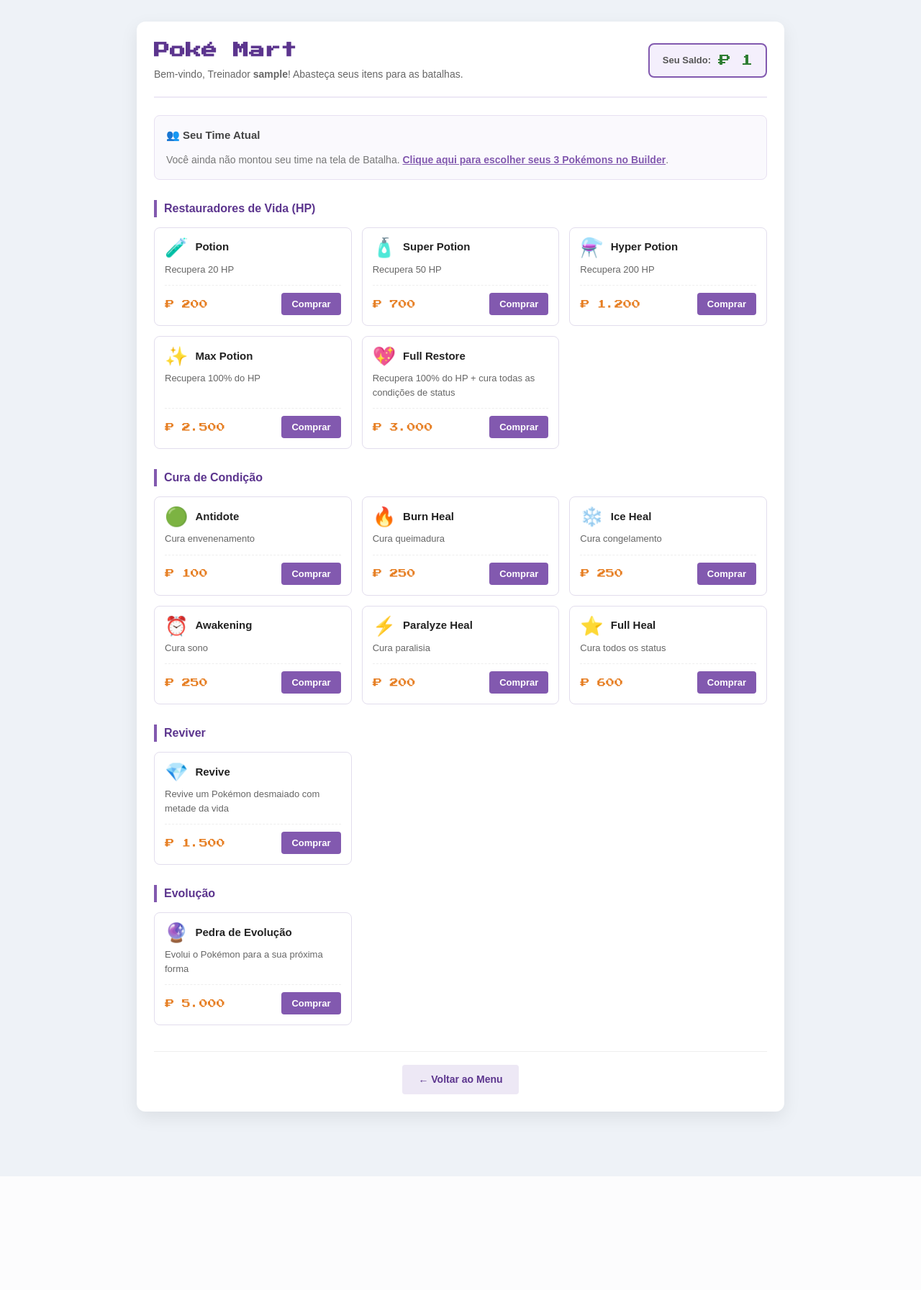
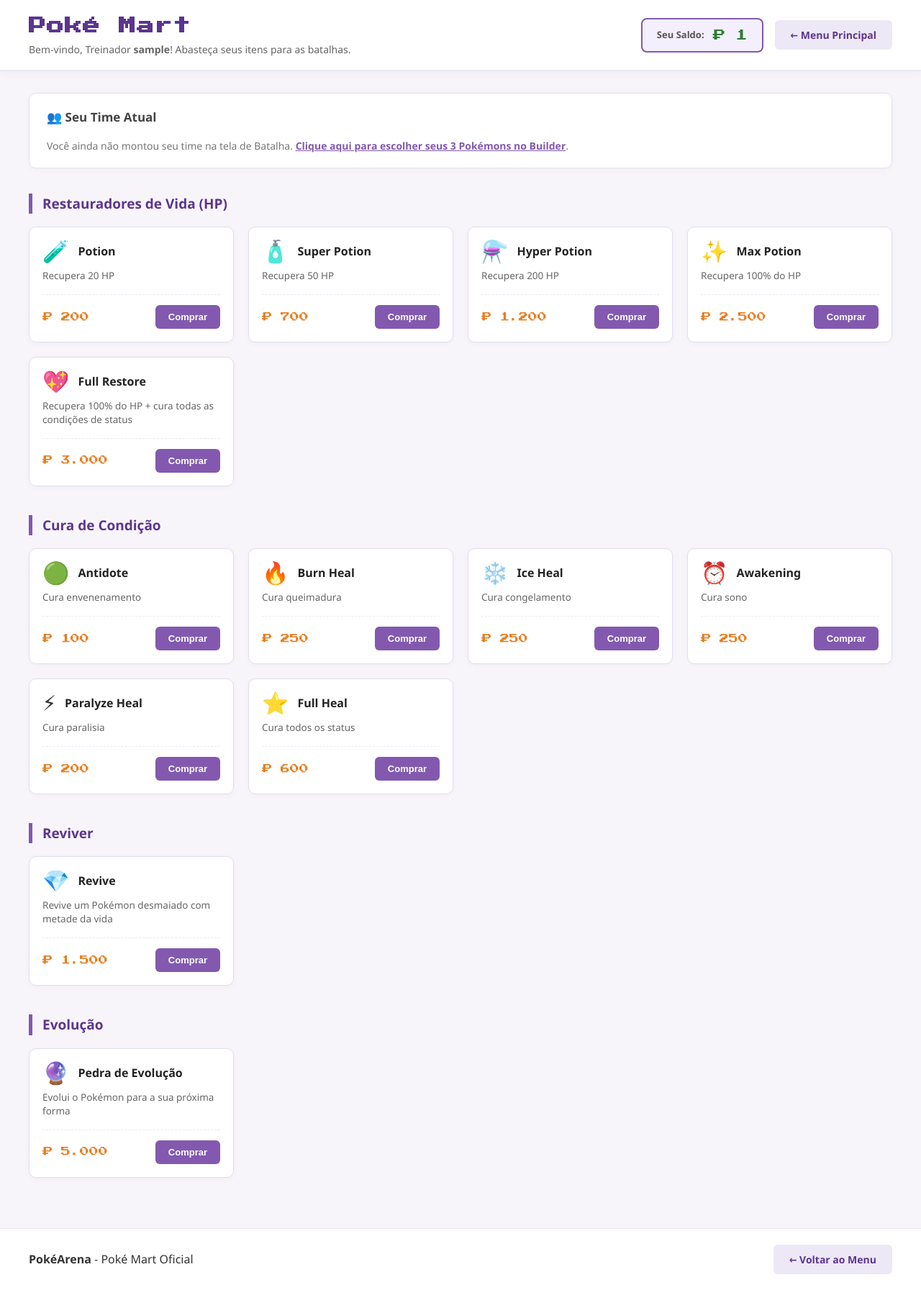
Before and after one commit to LuPrass/pokemon, a PHP site: template src/Views/loja/mart.php in a window 1280 px wide. Shown: the whole page at 72% size. Before the commit the page ends 1635 px from the top, so only its background shows below. Run offline with PHP 8.4, Linux system fonts and the light colour scheme; the template is opened without the code that fills it, so the values that code supplies are empty; the visitor is signed in with stand-in values (Sample User, id 1).

Commit message:
tela cheia pokemart - css

```diff
--- a/assets/css/mart.css
+++ b/assets/css/mart.css
@@ -1,34 +1,60 @@
 @import url('https://fonts.googleapis.com/css2?family=Press+Start+2P&display=swap');
 
-.mart-wrapper {
-    max-width: 900px;
-    margin: 30px auto;
-    padding: 24px;
-    background: #ffffff;
-    border-radius: 12px;
-    box-shadow: 0 8px 24px rgba(0, 0, 0, 0.08);
-    font-family: Arial, sans-serif;
+/* Reset e layout de tela cheia */
+html, body {
+    margin: 0;
+    padding: 0;
+    width: 100%;
+    min-height: 100vh;
+    background-color: #f7f5fa;
+    font-family: 'Segoe UI', Tahoma, Geneva, Verdana, sans-serif;
+    color: #333;
+    box-sizing: border-box;
 }
 
+*, *::before, *::after {
+    box-sizing: inherit;
+}
+
+.mart-wrapper {
+    width: 100%;
+    min-height: 100vh;
+    margin: 0;
+    padding: 0;
+    display: flex;
+    flex-direction: column;
+    background-color: #f7f5fa;
+}
+
+/* Barra superior / Cabeçalho em tela cheia */
 .mart-header {
+    width: 100%;
+    background: #ffffff;
+    padding: 18px 40px;
     display: flex;
     justify-content: space-between;
     align-items: center;
     flex-wrap: wrap;
-    gap: 15px;
-    padding-bottom: 20px;
+    gap: 20px;
     border-bottom: 2px solid #ede8f5;
+    box-shadow: 0 2px 10px rgba(92, 53, 142, 0.06);
+    position: sticky;
+    top: 0;
+    z-index: 100;
 }
 
 .mart-header .titulo-box {
-    text-align: left;
+    display: flex;
+    flex-direction: column;
+    gap: 4px;
 }
 
 .mart-header h1 {
     font-family: 'Press Start 2P', monospace;
-    font-size: 22px;
+    font-size: 24px;
     color: #5c358e;
-    margin: 0 0 6px 0;
+    margin: 0;
+    letter-spacing: 1px;
 }
 
 .mart-header p {
@@ -37,20 +63,27 @@
     font-size: 14px;
 }
 
+.mart-header-acoes {
+    display: flex;
+    align-items: center;
+    gap: 16px;
+    flex-wrap: wrap;
+}
+
 .carteira {
     background: #f4effc;
     border: 2px solid #8259af;
     border-radius: 8px;
-    padding: 10px 18px;
+    padding: 10px 20px;
     display: flex;
     align-items: center;
-    gap: 10px;
+    gap: 12px;
 }
 
 .carteira-rotulo {
     font-size: 13px;
     color: #555;
-    font-weight: bold;
+    font-weight: 600;
 }
 
 .carteira-saldo {
@@ -59,38 +92,52 @@
     color: #2e7d32;
 }
 
-/* Seção do time atual */
+/* Área central de conteúdo fluida */
+.mart-conteudo {
+    width: 100%;
+    padding: 30px 40px;
+    flex: 1;
+}
+
+/* Painel: Time Atual em barra horizontal */
 .painel-time {
-    margin: 24px 0;
-    padding: 16px;
-    background: #faf9fd;
+    background: #ffffff;
     border: 1px solid #e7e0f2;
-    border-radius: 8px;
+    border-radius: 10px;
+    padding: 20px 24px;
+    margin-bottom: 35px;
+    box-shadow: 0 2px 10px rgba(0, 0, 0, 0.03);
 }
 
 .painel-time h3 {
-    margin: 0 0 12px 0;
-    font-size: 15px;
+    margin: 0 0 16px 0;
+    font-size: 17px;
     color: #444;
     display: flex;
     align-items: center;
-    gap: 8px;
+    gap: 10px;
 }
 
 .grid-pokemons-usuario {
     display: grid;
-    grid-template-columns: repeat(auto-fill, minmax(240px, 1fr));
-    gap: 12px;
+    grid-template-columns: repeat(auto-fill, minmax(280px, 1fr));
+    gap: 16px;
 }
 
 .card-pokemon-mini {
-    background: #fff;
-    border: 1px solid #ddd;
-    border-radius: 6px;
-    padding: 10px;
+    background: #faf8fc;
+    border: 1px solid #ded6eb;
+    border-radius: 8px;
+    padding: 12px 16px;
     display: flex;
     align-items: center;
-    gap: 10px;
+    gap: 14px;
+    transition: transform 0.15s ease, border-color 0.15s ease;
+}
+
+.card-pokemon-mini:hover {
+    border-color: #8259af;
+    transform: translateY(-2px);
 }
 
 .card-pokemon-mini.desmaiado {
@@ -99,8 +146,8 @@
 }
 
 .card-pokemon-mini img {
-    width: 48px;
-    height: 48px;
+    width: 56px;
+    height: 56px;
     object-fit: contain;
 }
 
@@ -111,16 +158,18 @@
 
 .pokemon-mini-info b {
     display: block;
-    color: #333;
+    font-size: 15px;
+    color: #222;
+    margin-bottom: 3px;
 }
 
 .badge-status {
     display: inline-block;
-    padding: 2px 6px;
+    padding: 3px 8px;
     font-size: 11px;
     border-radius: 4px;
     font-weight: bold;
-    margin-top: 2px;
+    margin-top: 4px;
 }
 
 .badge-normal {
@@ -138,64 +187,67 @@
     color: #c62828;
 }
 
-/* Categorias e Vitrine de Itens */
+/* Categorias e Grid de Itens em tela cheia */
 .secao-categoria {
-    margin-top: 28px;
+    margin-bottom: 40px;
 }
 
 .secao-categoria h2 {
-    font-size: 16px;
+    font-size: 19px;
     color: #5c358e;
-    border-left: 4px solid #8259af;
-    padding-left: 10px;
-    margin: 0 0 14px 0;
+    border-left: 5px solid #8259af;
+    padding-left: 14px;
+    margin: 0 0 18px 0;
+    font-weight: 700;
 }
 
 .grid-itens {
     display: grid;
-    grid-template-columns: repeat(auto-fill, minmax(260px, 1fr));
-    gap: 14px;
+    grid-template-columns: repeat(auto-fill, minmax(280px, 1fr));
+    gap: 20px;
 }
 
 .item-card {
     background: #ffffff;
     border: 1px solid #e2dded;
-    border-radius: 8px;
-    padding: 14px;
+    border-radius: 10px;
+    padding: 18px;
     display: flex;
     flex-direction: column;
     justify-content: space-between;
-    transition: transform 0.15s ease, box-shadow 0.15s ease;
+    transition: transform 0.15s ease, box-shadow 0.15s ease, border-color 0.15s ease;
+    box-shadow: 0 2px 8px rgba(0, 0, 0, 0.03);
 }
 
 .item-card:hover {
-    transform: translateY(-2px);
-    box-shadow: 0 4px 12px rgba(130, 89, 175, 0.15);
+    transform: translateY(-3px);
+    box-shadow: 0 8px 20px rgba(130, 89, 175, 0.15);
     border-color: #8259af;
 }
 
 .item-topo {
     display: flex;
     align-items: center;
-    gap: 10px;
-    margin-bottom: 8px;
+    gap: 12px;
+    margin-bottom: 10px;
 }
 
 .item-icone {
-    font-size: 26px;
+    font-size: 30px;
     line-height: 1;
 }
 
 .item-nome {
-    font-size: 15px;
+    font-size: 16px;
     font-weight: bold;
     color: #222;
 }
 
 .item-descricao {
-    font-size: 13px;
+    font-size: 13.5px;
     color: #666;
-    margin-bottom: 12px;
+    margin-bottom: 16px;
+    line-height: 1.4;
     flex-grow: 1;
 }
 
@@ -203,13 +255,13 @@
     display: flex;
     align-items: center;
     justify-content: space-between;
-    padding-top: 10px;
-    border-top: 1px dashed #eee;
+    padding-top: 14px;
+    border-top: 1px dashed #ede8f5;
 }
 
 .item-preco {
     font-family: 'Press Start 2P', monospace;
-    font-size: 12px;
+    font-size: 13px;
     color: #e67e22;
 }
 
@@ -217,37 +269,64 @@
     background: #8259af;
     color: #fff;
     border: none;
-    border-radius: 4px;
-    padding: 8px 14px;
+    border-radius: 6px;
+    padding: 9px 18px;
     font-size: 13px;
     font-weight: bold;
     cursor: pointer;
-    transition: background 0.15s ease;
+    transition: background 0.15s ease, transform 0.1s ease;
 }
 
 .btn-comprar:hover {
     background: #6a4299;
+    transform: scale(1.02);
 }
 
+/* Rodapé em barra de largura total */
 .rodape-nav {
-    margin-top: 36px;
-    padding-top: 18px;
-    border-top: 1px solid #eee;
-    text-align: center;
+    width: 100%;
+    margin-top: auto;
+    padding: 22px 40px;
+    background: #ffffff;
+    border-top: 1px solid #ede8f5;
+    display: flex;
+    justify-content: space-between;
+    align-items: center;
+    flex-wrap: wrap;
+    gap: 15px;
 }
 
 .btn-voltar {
-    display: inline-block;
+    display: inline-flex;
+    align-items: center;
+    gap: 8px;
     padding: 10px 22px;
     background: #ede8f5;
     color: #5c358e;
     text-decoration: none;
-    border-radius: 4px;
+    border-radius: 6px;
     font-weight: bold;
     font-size: 14px;
-    transition: background 0.15s ease;
+    transition: background 0.15s ease, color 0.15s ease;
 }
 
 .btn-voltar:hover {
     background: #dfd4ef;
+    color: #44246d;
 }
+
+/* Responsividade para telas menores */
+@media (max-width: 768px) {
+    .mart-header {
+        padding: 16px 20px;
+    }
+    .mart-conteudo {
+        padding: 20px 16px;
+    }
+    .rodape-nav {
+        padding: 18px 20px;
+    }
+    .grid-pokemons-usuario, .grid-itens {
+        grid-template-columns: 1fr;
+    }
+}
--- a/src/Views/loja/mart.php
+++ b/src/Views/loja/mart.php
@@ -112,24 +112,29 @@ if (!empty($itensBanco)) {
     <meta name="viewport" content="width=device-width, initial-scale=1.0">
     <title>PokeArena - Poké Mart</title>
     <link rel="stylesheet" href="assets/css/style.css">
-    <link rel="stylesheet" href="assets/css/menu.css">
     <link rel="stylesheet" href="assets/css/mart.css">
 </head>
 <body>
 
     <div class="mart-wrapper">
 
-        <!-- Cabeçalho da Poké Mart -->
+        <!-- Cabeçalho da Poké Mart em tela cheia -->
         <header class="mart-header">
             <div class="titulo-box">
                 <h1>Poké Mart</h1>
                 <p>Bem-vindo, Treinador <b><?php echo htmlspecialchars($usuarioNome); ?></b>! Abasteça seus itens para as batalhas.</p>
             </div>
+            <div class="mart-header-acoes">
                 <div class="carteira">
                     <span class="carteira-rotulo">Seu Saldo:</span>
                     <span class="carteira-saldo">₽ <?php echo number_format($saldo, 0, ',', '.'); ?></span>
                 </div>
+                <a class="btn-voltar" href="index.php?rota=menu">← Menu Principal</a>
+            </div>
         </header>
+
+        <!-- Conteúdo Principal em Tela Cheia -->
+        <div class="mart-conteudo">
 
             <!-- Painel: Visualização dos Pokémons do Treinador -->
             <section class="painel-time">
@@ -190,8 +195,11 @@ if (!empty($itensBanco)) {
                 <?php endforeach; ?>
             </main>
 
-        <!-- Navegação / Rodapé -->
+        </div>
+
+        <!-- Rodapé em Barra de Largura Total -->
         <footer class="rodape-nav">
+            <span><b>PokéArena</b> - Poké Mart Oficial</span>
             <a class="btn-voltar" href="index.php?rota=menu">← Voltar ao Menu</a>
         </footer>
 
```
Lines whose indentation alone changed are shown as unchanged.
